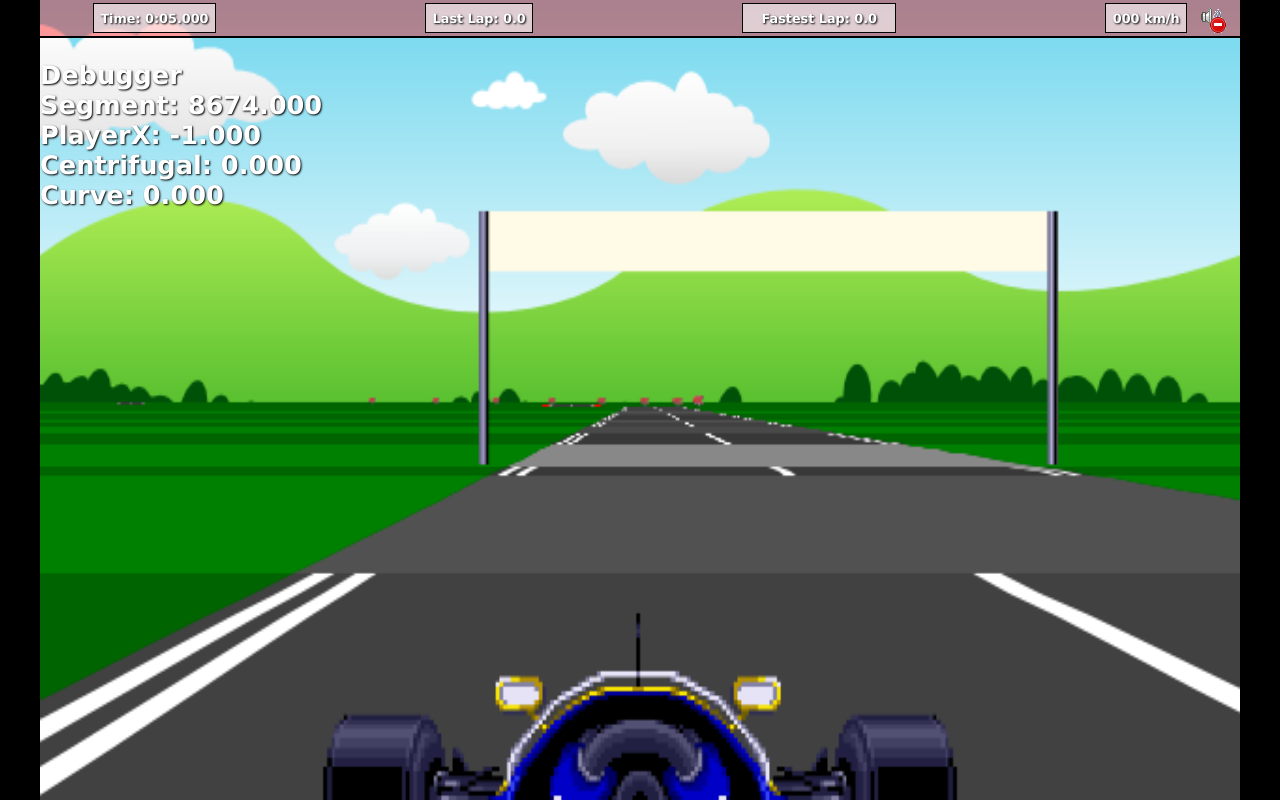
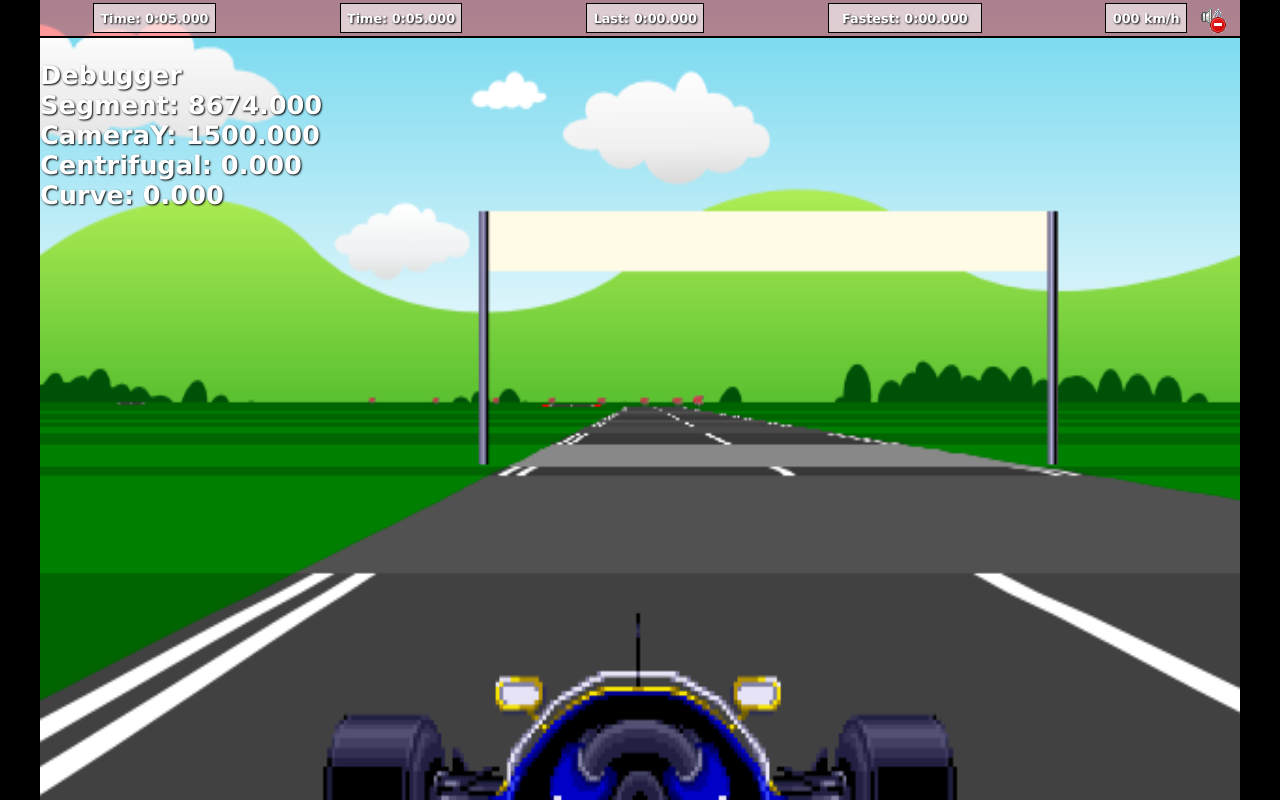
Before and after one commit to johnatas-henrique/fake-racer, a website with bundled scripts: page index.html in a window 1280 px wide. Built offline with nearby package versions, Linux system fonts and the light colour scheme.

Commit message:
feat: adds laptimes saving system

```diff
--- a/index.html
+++ b/index.html
@@ -19,12 +19,12 @@
 <body>
   <div class="container">
     <div id="hud">
-      <span id="current_lap_time" class="hud">Time: <span id="current_lap_time_value" class="value">0.0</span></span>
-      <span id="last_lap_time"    class="hud">Last Lap: <span id="last_lap_time_value" class="value">0.0</span></span>
-      <span id="fast_lap_time"    class="hud">Fastest Lap: <span id="fast_lap_time_value" class="value">0.0</span></span>
-      <span id="speed"            class="hud"><span id="speed_value" class="value">0</span> km/h</span>
-      <!-- <button type="button" id="btn-music" class="mute">Music</button> -->
-     <span id="mute"></span>
+      <span id="total_lap_time" class="hud">Time: <span id="total_lap_time_value" class="value">0:00.000</span></span>
+      <span id="current_lap_time" class="hud">Time: <span id="current_lap_time_value" class="value">0:00.000</span></span>
+      <span id="last_lap_time" class="hud">Last: <span id="last_lap_time_value" class="value">0:00.000</span></span>
+      <span id="fast_lap_time" class="hud">Fastest: <span id="fast_lap_time_value" class="value">0:00.000</span></span>
+      <span id="speed" class="hud"><span id="speed_value" class="value">0</span> km/h</span>
+      <span id="mute"></span>
     </div>
     <ul id="info">
       Debugger
--- a/js/camera.js
+++ b/js/camera.js
@@ -1,4 +1,4 @@
-import { canvas, tan, theta } from './util.js';
+import { canvas, theta } from './util.js';
 
 class Camera {
   x = 0;
@@ -8,7 +8,7 @@ class Camera {
   cursor = 0;
   deltaZ = 0;
 
-  #distanceToProjectionPlane = 1 / tan(theta);
+  #distanceToProjectionPlane = 1 / Math.tan(theta);
 
   screen = new class {
     midpoint = new class {
@@ -41,9 +41,16 @@ class Camera {
    *
    * @param {Road} road
    */
-  update(road) {
+  update(road, director) {
     const length = road.length;
     if (this.cursor >= length) {
+      director.totalLaptimes.push(window.performance.now());
+      director.lap += 1;
+      if (director.totalLaptimes.length >= 2) {
+        const lastLap = director.totalLaptimes[director.lap - 1] - director.totalLaptimes[director.lap - 2];
+        director.laptimes.push(lastLap);
+      }
+
       this.cursor -= length;
     } else if (this.cursor <= 0) {
       this.cursor += length;
--- /dev/null
+++ b/js/director.js
@@ -0,0 +1,36 @@
+import { formatTime, addItens } from './util.js';
+
+class Director {
+  constructor() {
+    this.lap = 0;
+    this.fastestLap = 0;
+    this.lastLap = 0;
+    this.timeAtLastLap = 0;
+    this.totalTime = 0;
+    this.totalLaptimes = [];
+    this.laptimes = [];
+  }
+
+  update(player) {
+    this.totalTime = window.performance.now();
+
+    // HUD
+    addItens('#total_lap_time_value', formatTime(this.totalTime));
+
+    const timeOnLastLap = this.totalLaptimes[this.lap - 1] ? this.totalLaptimes[this.lap - 1] : 0;
+    addItens('#current_lap_time_value', formatTime(this.totalTime - timeOnLastLap));
+
+    const lastLap = this.laptimes[this.lap - 2] ? this.laptimes[this.lap - 2] : 0;
+    addItens('#last_lap_time_value', formatTime(lastLap));
+
+    const fastLap = this.laptimes.length ? Math.min.apply(null, this.laptimes) : 0;
+    addItens('#fast_lap_time_value', formatTime(fastLap));
+
+    let speedValue = `${(player.runningPower / 4).toFixed(0)}`;
+    if (speedValue < 10) speedValue = `00${speedValue}`;
+    if (speedValue >= 10 && speedValue < 100) speedValue = `0${speedValue}`;
+    addItens('#speed_value', speedValue);
+  }
+}
+
+export default Director;
--- a/js/main.js
+++ b/js/main.js
@@ -1,10 +1,11 @@
 import Background from './background.js';
 import Camera from './camera.js';
+import Director from './director.js';
 import Player from './player.js';
 import Render from './render.js';
 import Road from './road.js';
 import {
-  canvas, handleInput, addItens, playMusic, formatTime, resource,
+  canvas, handleInput, addItens, playMusic, resource,
 } from './util.js';
 
 let lastTime = 0;
@@ -65,11 +66,13 @@ const curveAnim = (player, speed) => {
    * @param {Number} width
    * @param {Number} height
    */
-const loop = (time, render, camera, player, road, background, width, height) => {
-  requestAnimationFrame(() => loop(time, render, camera, player, road, background, width, height));
+const loop = (time, render, camera, player, road, background, director, width, height) => {
+  requestAnimationFrame(() => loop(
+    time, render, camera, player, road, background, director, width, height,
+  ));
   render.clear(0, 0, width, height);
   render.save();
-  camera.update(road);
+  camera.update(road, director);
   const timeNow = window.performance.now();
   const elapsed = (timeNow - lastTime) / 1000;
   lastTime = timeNow;
@@ -78,24 +81,18 @@ const loop = (time, render, camera, player, road, background, width, height) =>
     curveAnim(player, player.runningPower);
     timeSinceLastFrameSwap = 0;
   }
-  player.update(camera, road);
+  player.update(camera, road, director);
   background.update(player, camera, road);
   background.render(render, camera, road.width);
   road.render(render, camera, player);
   player.render(render, camera, road.width);
+  director.update(player);
   render.restore();
-
-  // HUD
-  addItens('#current_lap_time_value', formatTime(lastTime));
-  let speedValue = `${(player.runningPower / 4).toFixed(0)}`;
-  if (speedValue < 10) speedValue = `00${speedValue}`;
-  if (speedValue >= 10 && speedValue < 100) speedValue = `0${speedValue}`;
-  addItens('#speed_value', speedValue);
 
   // print to screen (a better console.log)
   addItens('#line1', `Segment: ${(camera.cursor / 200).toFixed(3)}`);
-  addItens('#line2', `PlayerX: ${player.x.toFixed(3)}`);
-  // addItens('#line3', `NoUse: ${(player.runningPower / 4).toFixed(0)}`);
+  addItens('#line2', `CameraY: ${camera.y.toFixed(3)}`);
+  // addItens('#line3', `NoUse: ${camera.z.toFixed(3)}`);
   addItens('#line4', `Centrifugal: ${player.centrifugalForce.toFixed(3)}`);
   addItens('#line5', `Curve: ${player.curvePower.toFixed(3)}`);
   // addItens('#line6', `NoUse: ${window.performance.now().toFixed(3)}`);
@@ -104,21 +101,23 @@ const loop = (time, render, camera, player, road, background, width, height) =>
 const init = (time) => {
   const render = new Render(canvas.getContext('2d'));
   const camera = new Camera();
+  const director = new Director();
   const player = new Player();
   player.sprite.image = resource.get('playerLeftD0');
   player.sprite.scaleX = 2.5;
   player.sprite.scaleY = 3;
   const road = new Road('interlagos');
   const background = new Background();
+  road.create();
+  background.create();
+  lastTime = window.performance.now();
+  playMusic();
 
   // spawn point before startLine
   camera.cursor = -road.segmentLength * road.rumbleLength * 2;
   player.x = -1;
-  road.create();
-  background.create();
-  lastTime = window.performance.now();
-  loop(time, render, camera, player, road, background, canvas.width, canvas.height);
-  playMusic();
+
+  loop(time, render, camera, player, road, background, director, canvas.width, canvas.height);
 };
 
 resource
--- a/js/player.js
+++ b/js/player.js
@@ -36,7 +36,7 @@ class Player {
       : this.x += curvePower;
   }
 
-  update(camera, road) {
+  update(camera, road, director) {
     // recover button
     const cameraClass = camera;
     if (handleInput.isKeyDown('r')) {
@@ -131,7 +131,7 @@ class Player {
       this.changeXToRight(this.curvePower);
     }
 
-    camera.update(road);
+    camera.update(road, director);
   }
 
   /**
--- a/js/road.js
+++ b/js/road.js
@@ -1,6 +1,6 @@
 import SegmentLine from './segmentLine.js';
 import Sprite from './sprite.js';
-import { sin, floor, PI, resource, tracks } from './util.js';
+import { resource, tracks } from './util.js';
 
 class Road {
   /**
@@ -46,7 +46,7 @@ class Road {
    * @returns
    */
   getSegment(cursor) {
-    return this.#segments[floor(cursor / this.#segmentLength) % this.segmentsLength];
+    return this.#segments[Math.floor(cursor / this.#segmentLength) % this.segmentsLength];
   }
 
   getSegmentFromIndex(index) {
@@ -72,10 +72,10 @@ class Road {
       const segmentLine = new SegmentLine();
       segmentLine.index = i;
 
-      if (floor(i / rumbleLength) % 4 === 0) segmentLine.colors = lightestColors;
-      if (floor(i / rumbleLength) % 4 === 1) segmentLine.colors = darkestColors;
-      if (floor(i / rumbleLength) % 4 === 2) segmentLine.colors = lightColors;
-      if (floor(i / rumbleLength) % 4 === 3) segmentLine.colors = darkColors;
+      if (Math.floor(i / rumbleLength) % 4 === 0) segmentLine.colors = lightestColors;
+      if (Math.floor(i / rumbleLength) % 4 === 1) segmentLine.colors = darkestColors;
+      if (Math.floor(i / rumbleLength) % 4 === 2) segmentLine.colors = lightColors;
+      if (Math.floor(i / rumbleLength) % 4 === 3) segmentLine.colors = darkColors;
 
       const { world } = segmentLine.points;
       world.w = this.width;
@@ -91,8 +91,35 @@ class Road {
 
       // adding hills
       // if (i >= 0 && angleSegment <= 360) {
-      //   world.y = sin(angleSegment++ / 180 * PI) * 3000;
+      //   world.y = sin(angleSegment++ / 180 * PI) * 5000;
       // }
+      // if (i === 0) {
+      //   world.y = -35000;
+      // }
+      let lastY = 0;
+      if (i > 0) {
+        lastY = this.getSegmentFromIndex(i - 1).points.world.y;
+        world.y = lastY;
+      }
+
+      // console.log(i, world.y)
+
+      const easeIn = (a, b, percent) => a + (b - a) * Math.pow(percent, 2);
+      const easeInOut = (a, b, percent) => a + (b - a) * ((-Math.cos(percent * Math.PI) / 2) + 0.5);
+
+      if (i >= 0 && i < 900) {
+        // Util.easeInOut(startY, endY, n/total)
+        // var endY     = startY + (Util.toInt(y, 0) * segmentLength);
+        // if (i >= 0 && i < 100) world.y = easeInOut(lastY, lastY + -30, 900/900);
+        // if (i >= 100 && i < 800) world.y = easeInOut(lastY, lastY + -60, 900/900);
+        // if (i >= 800 && i < 900) world.y = easeInOut(lastY, lastY + -30, 900+800/900);
+        // if (i >= 300 && i < 600) world.y += easeInOut(300, -40, 1);
+        // if (i >= 600 && i < 900) world.y += easeInOut(600, -60, 1);
+      }
+
+      // if (i >= 900 && i < 1500) world.y = easeInOut(this.getSegmentFromIndex(i - 1).points.world.y, 40, 1);
+      // if (i >= 900 && world.y > 0) world.y += 60;
+
 
       // adding speed bump
       // if (i <=rumbleLength) {
--- a/js/util.js
+++ b/js/util.js
@@ -2,7 +2,7 @@ import HandleInput from './handleInput.js';
 import Resource from './resource.js';
 
 const {
-  tan, sin, cos, round, floor, ceil, max, random, PI,
+  tan, sin, cos, round, floor, ceil, min, max, random, PI,
 } = Math;
 
 const canvas = document.querySelector('canvas');
@@ -32,11 +32,11 @@ const playMusic = () => {
 };
 
 const formatTime = (dt) => {
-  const time = round(dt);
+  const time = Math.round(dt);
   const minutes = Math.floor(time / 60000);
   const seconds = Math.floor(time / 1000) - (minutes * 60);
   const tenths = time.toString().slice(-3);
-  return `${minutes}:${(seconds < 10 ? '0' : '')}${seconds}.${tenths}`;
+  return `${minutes}:${(seconds < 10 ? '0' : '')}${seconds}.${time < 100 ? '000' : tenths}`;
 };
 
 const tracks = {
@@ -76,7 +76,7 @@ const tracks = {
 
 export {
   handleInput, resource,
-  tan, sin, cos, round, floor, ceil, max, random, PI,
+  tan, sin, cos, round, floor, ceil, min, max, random, PI,
   canvas, fieldOfView, theta, addItens, playMusic, formatTime,
   tracks,
 };
```
